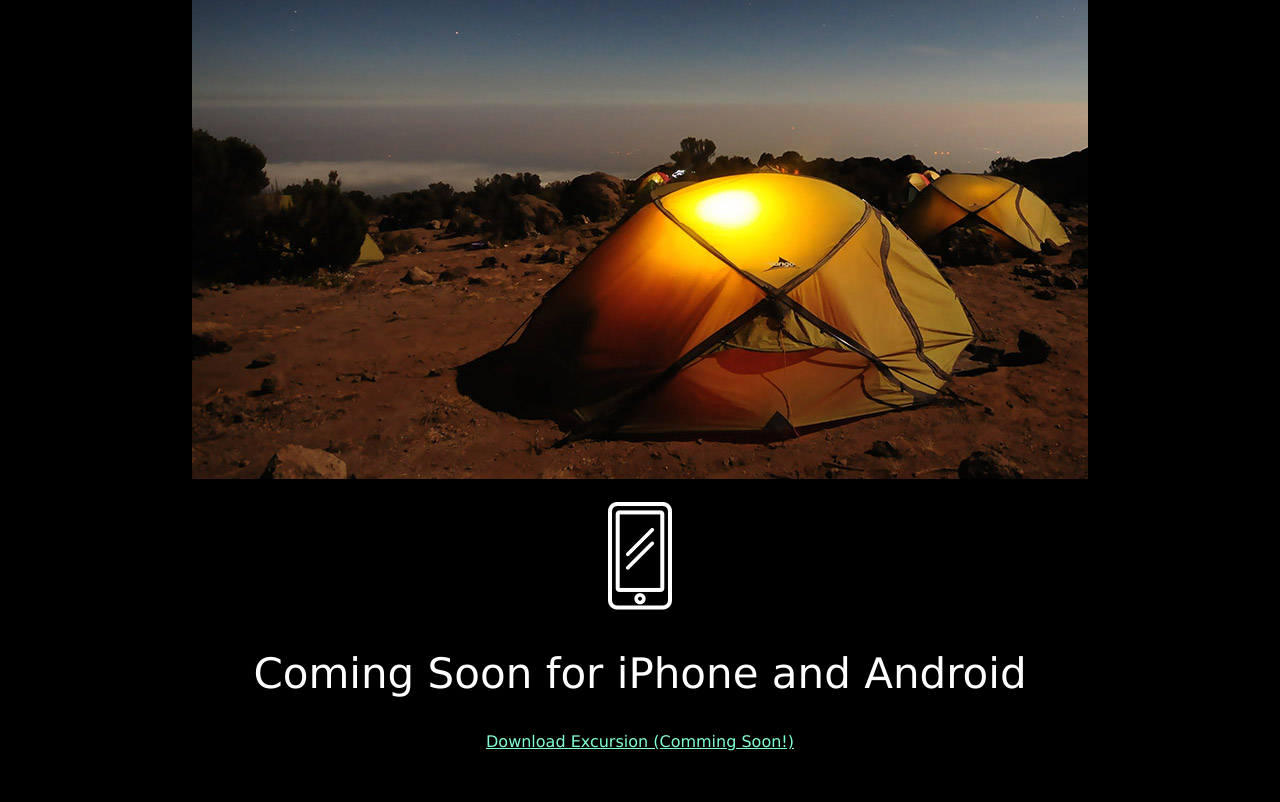
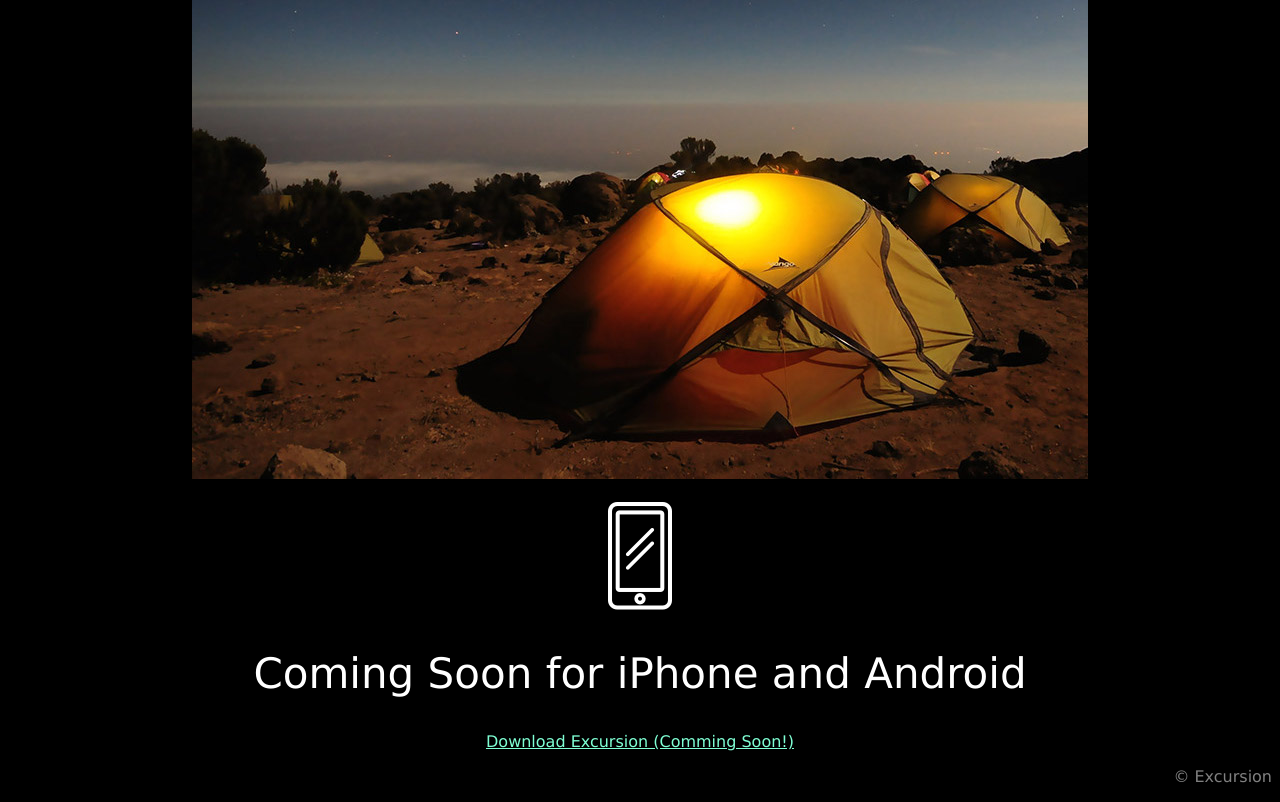
Before and after one commit to gKalkin/excursion, a plain HTML site: page index.html in a window 1280 px wide. Shown: the part 545-1347 px from the top of the page. Before the commit the page ends 1312 px from the top, so only its background shows below. Drawn offline with Linux system fonts and the light colour scheme.

Commit message:
Final(?) commit

```diff
--- a/index.html
+++ b/index.html
@@ -27,4 +27,7 @@
 
 
   </body>
+  <footer>
+    <p>© Excursion</p>
+  </footer>
 </html>
--- a/resources/css/style.css
+++ b/resources/css/style.css
@@ -24,3 +24,8 @@ html {
   text-align: center;
   font-family: Verdana
 }
+
+footer {
+  text-align: right;
+  color: gray;
+}
```
